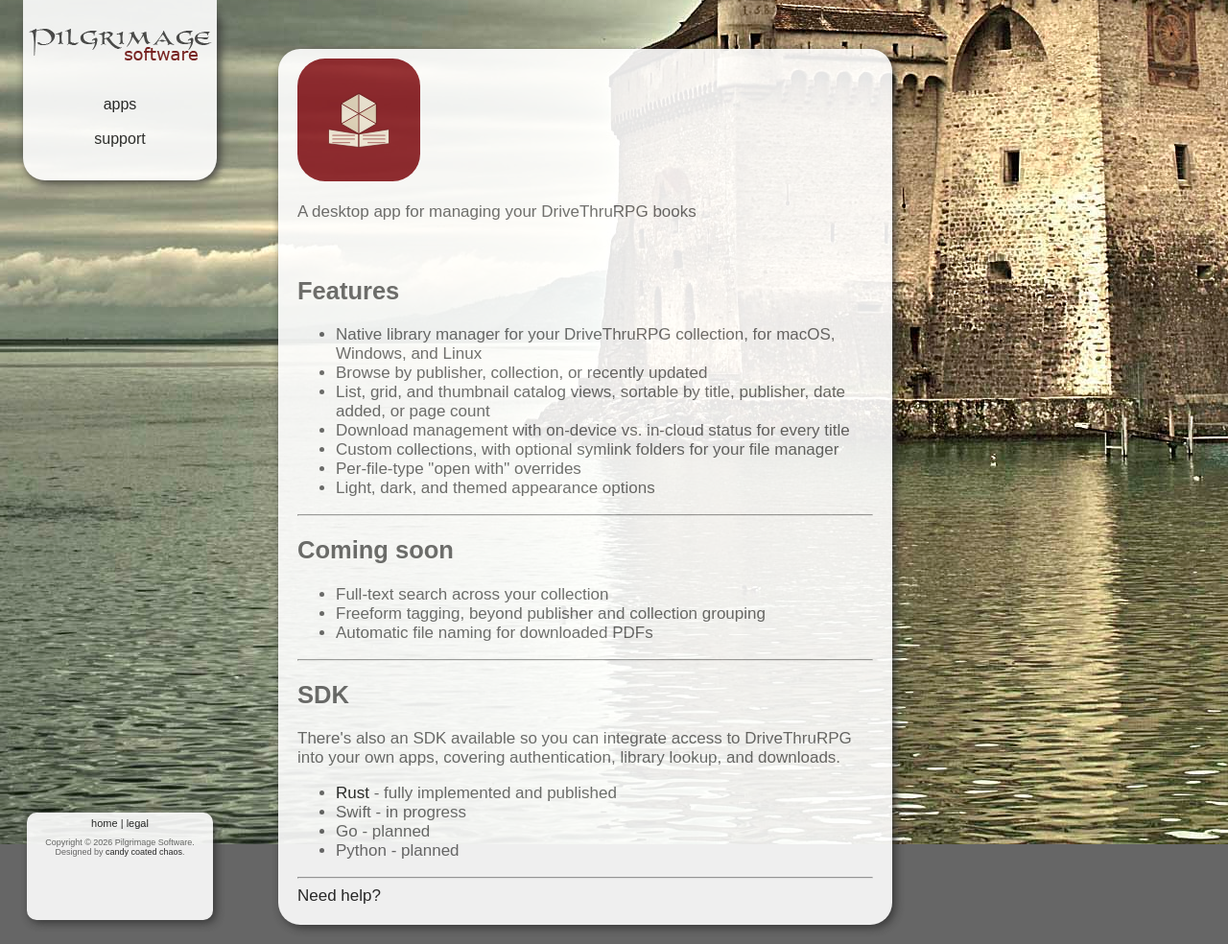
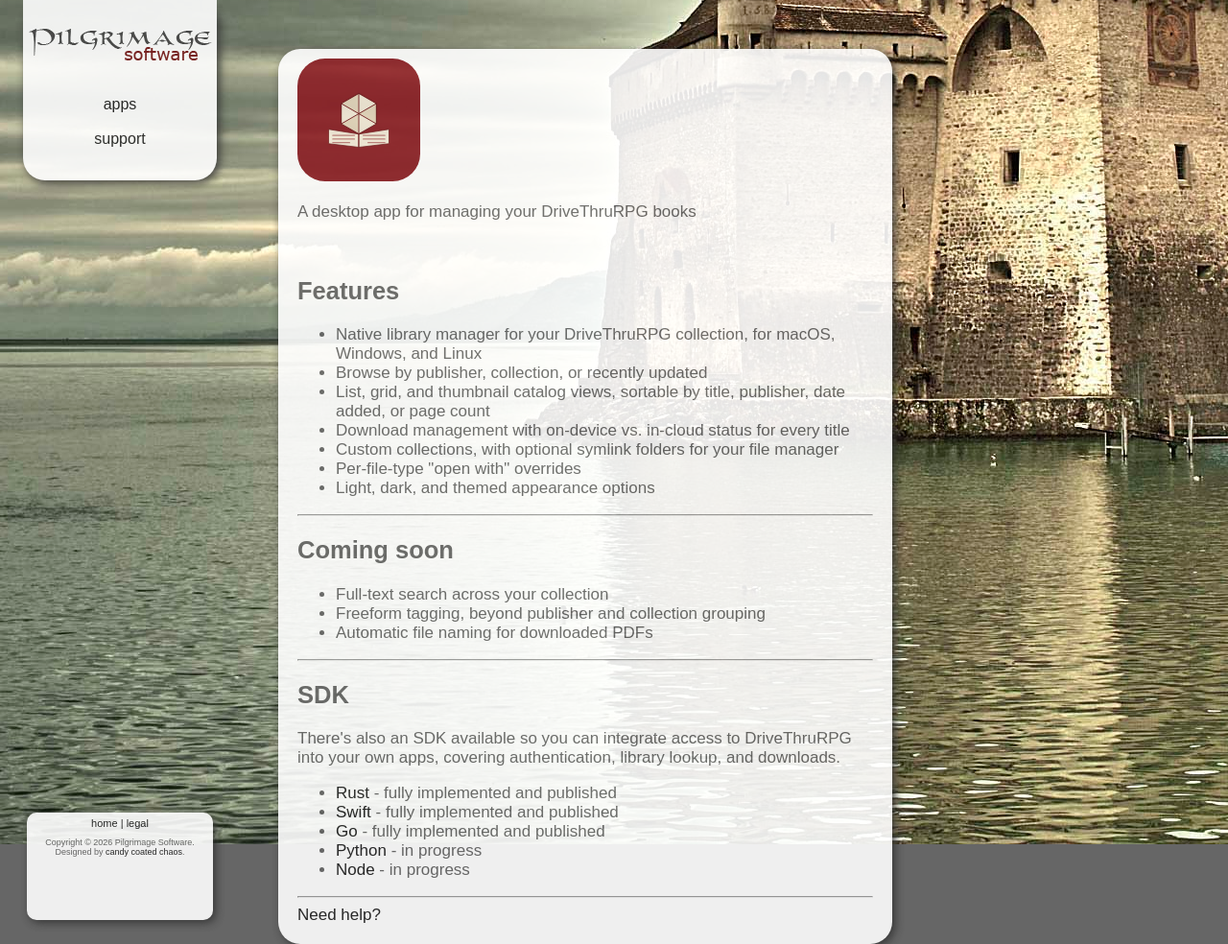
Before and after one commit to pilgrimagesoftware/site, a Jekyll site: the page built from public/apps/libri/index.html, in a window 1280 px wide. Shown: the whole page at 96% size. Built offline with Jekyll 4.4.1, drawn with Linux system fonts in a browser that asks for light colours; nearby versions of some CDN libraries; some web fonts are replaced.

Commit message:
feat: update Libri SDK language list with Node and registry links
Swift and Go SDKs are now published; Python and Node added as in-progress.

```diff
--- a/public/apps/libri/index.html
+++ b/public/apps/libri/index.html
@@ -44,9 +44,10 @@
 
 <ul>
 <li><a href="https://crates.io/crates/dtrpg-sdk">Rust</a> - fully implemented and published</li>
-<li>Swift - in progress</li>
-<li>Go - planned</li>
-<li>Python - planned</li>
+<li><a href="https://swiftpackageindex.com/pilgrimagesoftware/dtrpg-sdk.swift">Swift</a> - fully implemented and published</li>
+<li><a href="https://pkg.go.dev/github.com/pilgrimagesoftware/dtrpg-sdk.go">Go</a> - fully implemented and published</li>
+<li><a href="https://pypi.org/project/dtrpg-sdk/">Python</a> - in progress</li>
+<li><a href="https://www.npmjs.com/package/dtrpg-sdk">Node</a> - in progress</li>
 </ul>
 
 <hr/>
```
